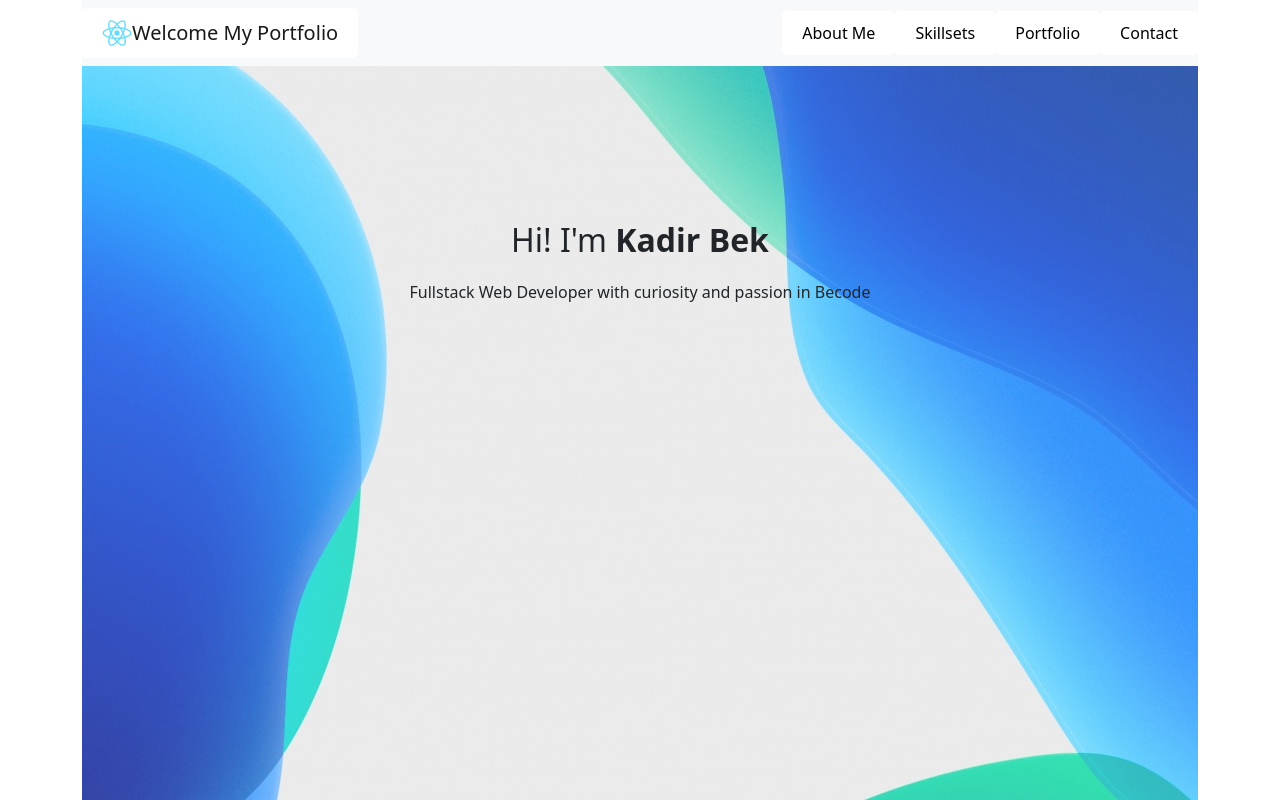
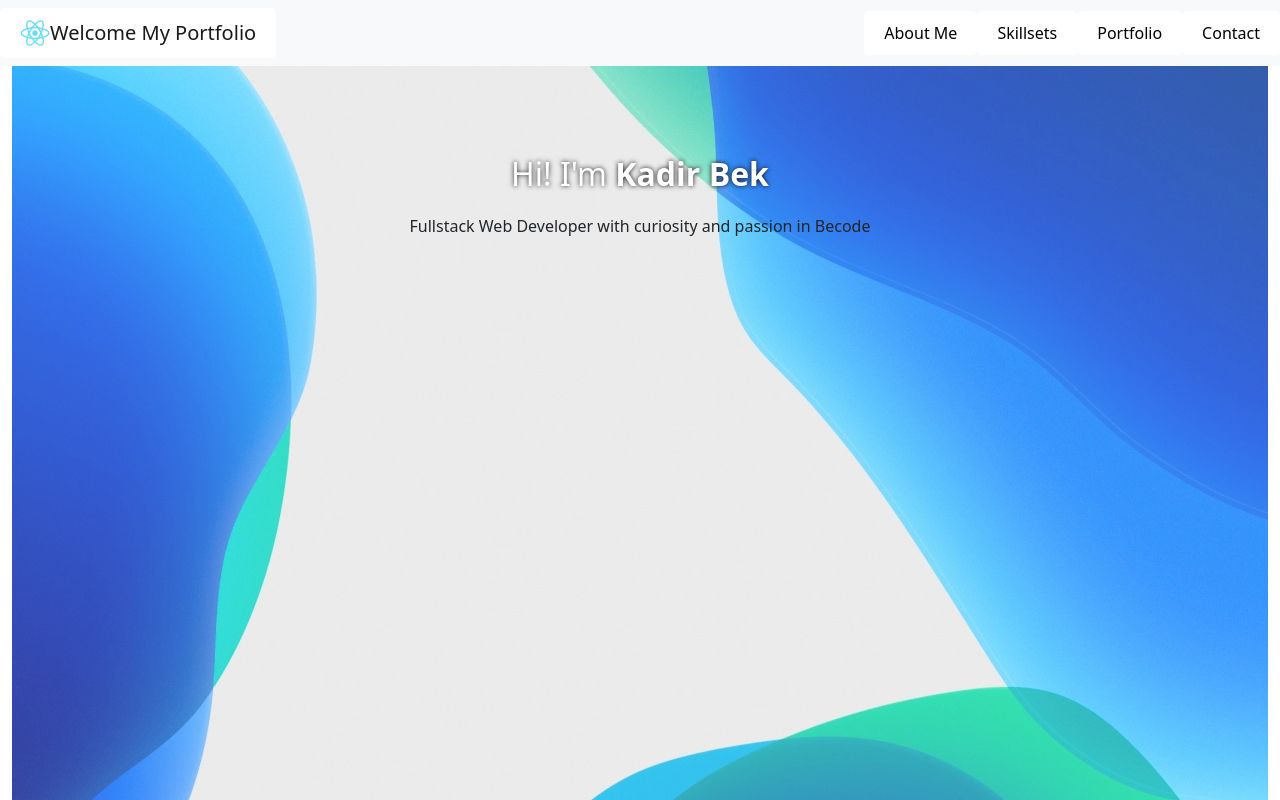
Before and after one commit to kdrbek06/portfolio, a React (Create React App) app: page / in a window 1280 px wide. Shown: the top 800 px of the page. Built offline with nearby package versions, Linux system fonts and the light colour scheme.

Commit message:
Fix navbar as fixed and Change container as container-fluid

```diff
--- a/src/App.tsx
+++ b/src/App.tsx
@@ -10,7 +10,7 @@ import Portfolio from "./components/Portfolio";
 
 export default function App() {
     return (
-    <div className="container">
+    <div className="container-fluid">
         <Navigation/>
         <AboutMe/>
         <SkillSet/>
--- a/src/components/Navigation.tsx
+++ b/src/components/Navigation.tsx
@@ -4,7 +4,7 @@ import Logo from '../img/logo192.png'
 export default function Navigation () {
   return (
     <div>
-        <nav className="navbar navbar-light bg-light">
+        <nav className="navbar fixed-top navbar-light bg-light">
            <div>
                 <a className="navbar-brand" href="#skillSet">
                 <img src={Logo} width="30" height="30" className="d-inline-block align-top" alt="" />
--- a/src/index.css
+++ b/src/index.css
@@ -29,6 +29,8 @@ a:link, a:visited {
 
   .aboutTextTitle {
       font-size: 2em;
+      text-shadow: 0px 0px 5px rgb(11 9 9 / 95%);
+      color: white;
   }
 
   .container {
```
Also changed, not shown: src/components/SkillSet.tsx (+1 -10 lines).
